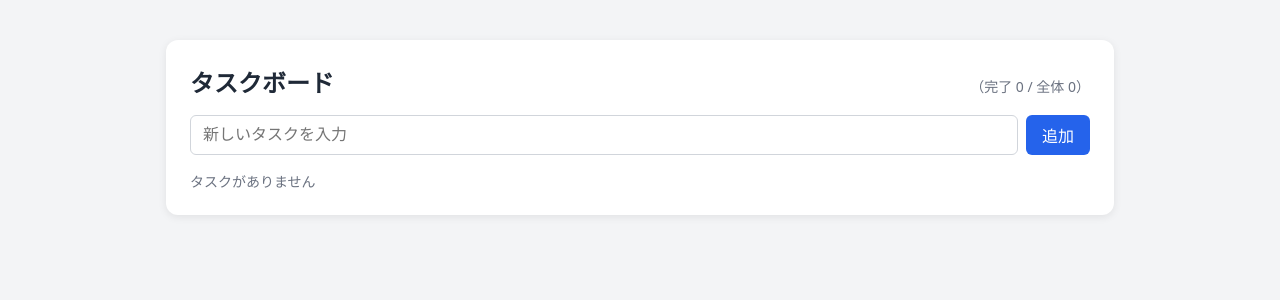
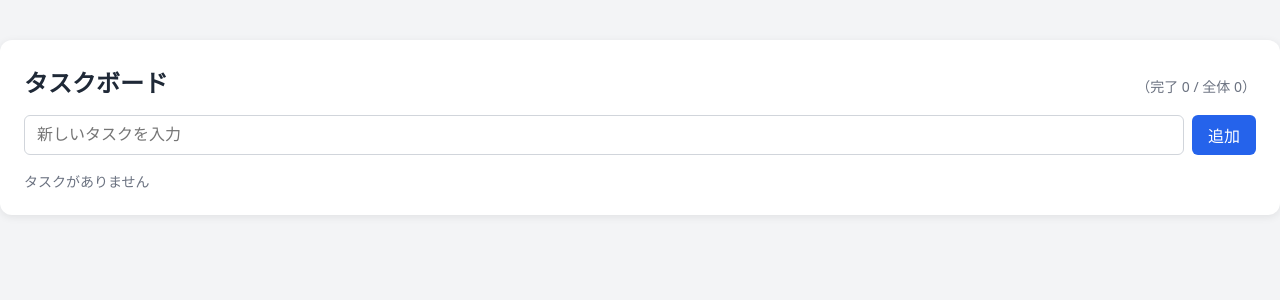
Before and after one commit to hohongu/task-board, a React (Vite) app: page / in a window 1280 px wide. Shown: the top 300 px of the page. Built offline with nearby package versions, Linux system fonts and the light colour scheme.

Commit message:
Switch to four columns, each about 1.1x wider
Co-Authored-By: Claude Sonnet 5.5 <noreply@anthropic.com>

```diff
--- a/src/App.css
+++ b/src/App.css
@@ -6,7 +6,7 @@ body {
 }
 
 .app {
-  max-width: 900px;
+  max-width: 1300px;
   margin: 40px auto;
   padding: 24px;
   background: #fff;
@@ -68,10 +68,10 @@ h1 {
   white-space: nowrap;
 }
 
-/* A / B / C の3段組み */
+/* A / B / C / D の4段組み（1段の幅は約301px = 従来の3段組み時の約1.1倍） */
 .columns {
   display: grid;
-  grid-template-columns: repeat(3, minmax(0, 1fr));
+  grid-template-columns: repeat(4, minmax(0, 1fr));
   gap: 16px;
   margin-top: 8px;
 }
--- a/src/App.jsx
+++ b/src/App.jsx
@@ -6,8 +6,8 @@ const STORAGE_KEY = "task-board:tasks";
 // タスクの状態。押下するたびに 通常 → グレー(done) → ボールド(bold) → 通常 と切り替わる
 const STATUS_ORDER = ["normal", "done", "bold"];
 
-// 3段組みの列（左から順に表示する）
-const COLUMNS = ["A", "B", "C"];
+// 4段組みの列（左から順に表示する）
+const COLUMNS = ["A", "B", "C", "D"];
 
 // localStorageから読み込む（無い・壊れている場合は空配列）
 function loadTasks() {
```
Also changed, not shown: 1 other file (tests, documents, lock files or other folders).
